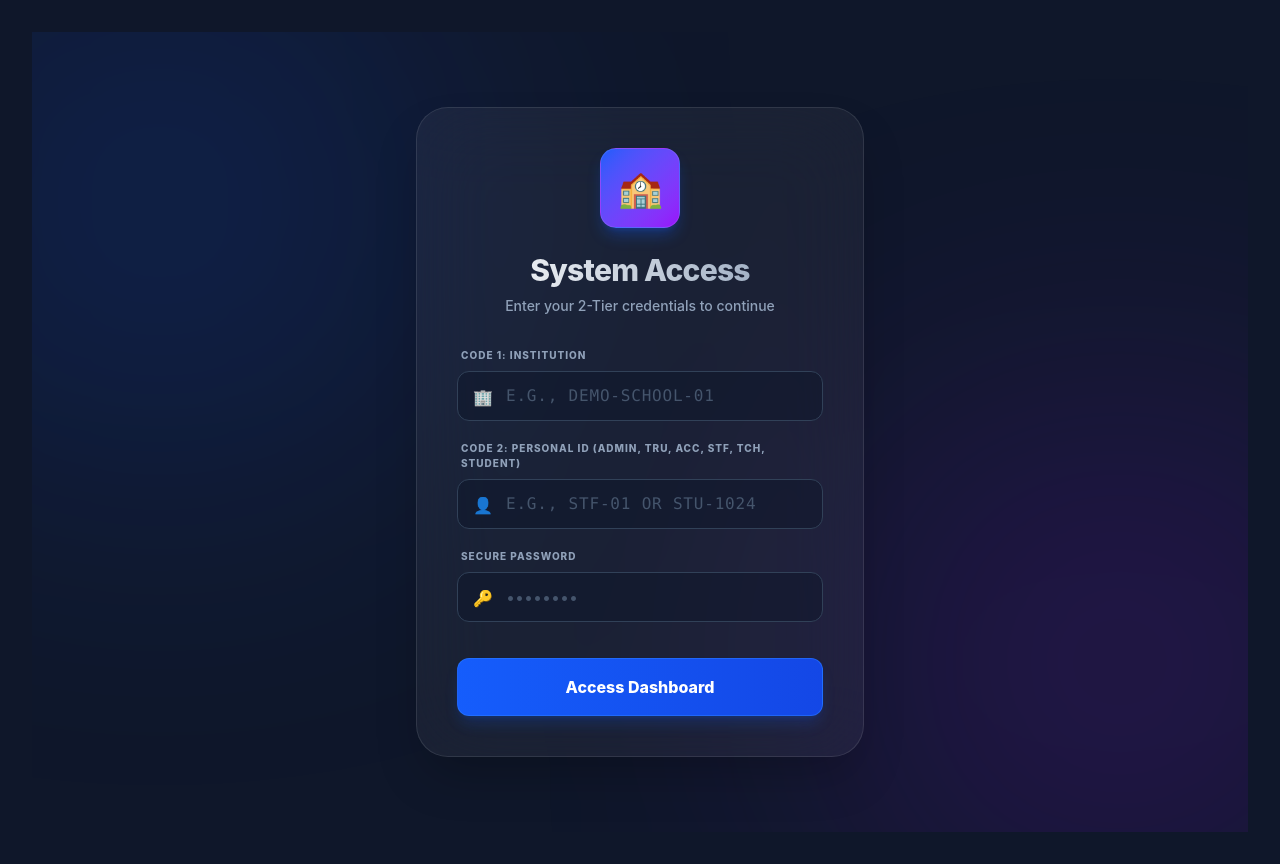
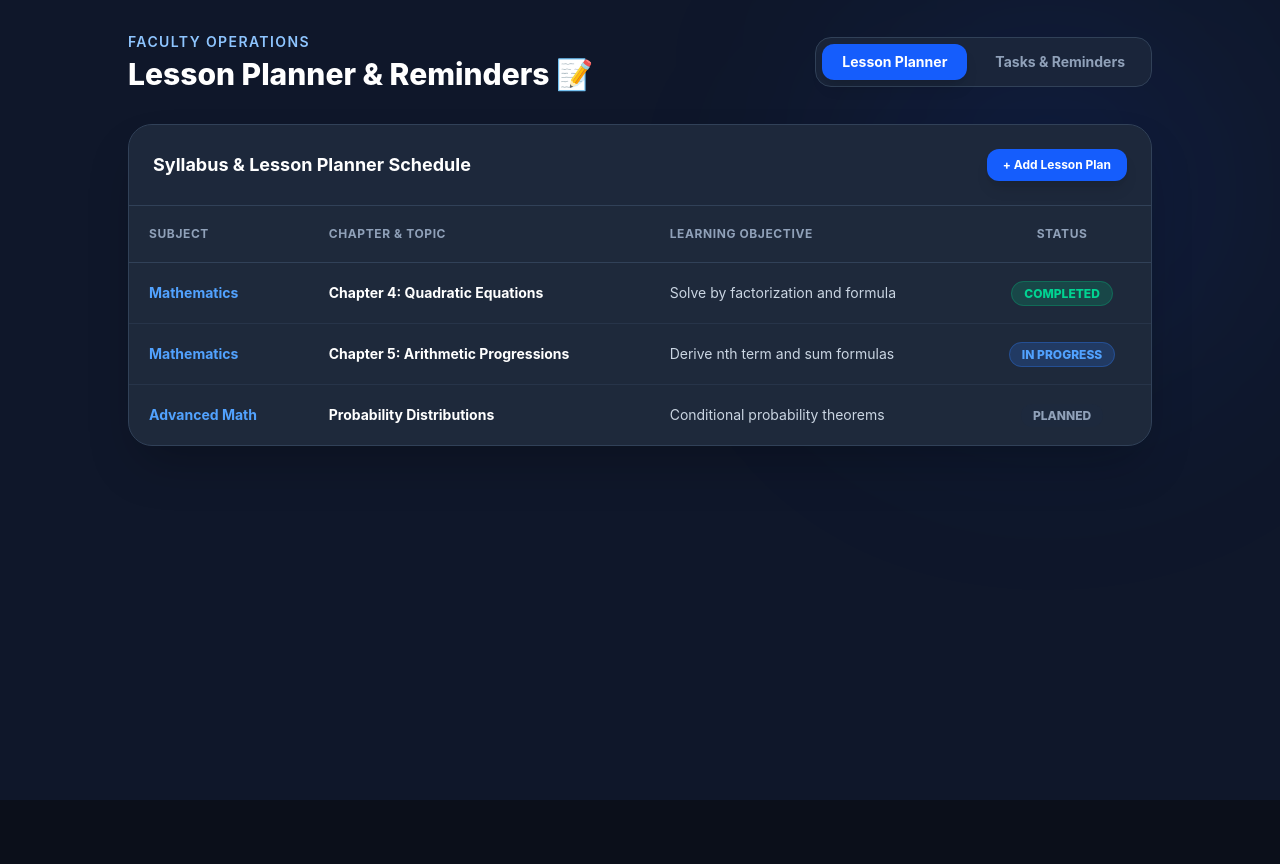
Before and after one commit to sikhakumari011989-stack/school-erp, a React (Vite) app: page /teacher/planner in a window 1280 px wide. Before the commit this address led to /login. After the commit the page ends 800 px from the top, so only its background shows below. Built offline with nearby package versions, Linux system fonts and the light colour scheme.

Commit message:
Added Teacher Lesson Planner and Tasks module

```diff
--- a/src/App.jsx
+++ b/src/App.jsx
@@ -14,7 +14,8 @@ import TeacherDashboard from './pages/TeacherDashboard';
 import TeacherHomework from './pages/TeacherHomework';
 import TeacherAttendance from './pages/TeacherAttendance';
 import TeacherClasses from './pages/TeacherClasses';
-import TeacherAnalytics from './pages/TeacherAnalytics'; // NEW IMPORT
+import TeacherAnalytics from './pages/TeacherAnalytics';
+import TeacherPlanner from './pages/TeacherPlanner'; // NEW IMPORT
 import StudentDashboard from './pages/StudentDashboard';
 import StudentLMS from './pages/StudentLMS';
 import CertificateGenerator from './pages/CertificateGenerator';
@@ -54,7 +55,8 @@ export default function App() {
           <Route path="/teacher/homework" element={<TeacherHomework />} />
           <Route path="/teacher/attendance" element={<TeacherAttendance />} />
           <Route path="/teacher/classes" element={<TeacherClasses />} />
-          <Route path="/teacher/analytics" element={<TeacherAnalytics />} /> {/* NEW ROUTE */}
+          <Route path="/teacher/analytics" element={<TeacherAnalytics />} />
+          <Route path="/teacher/planner" element={<TeacherPlanner />} /> {/* NEW ROUTE */}
 
           <Route path="/student/dashboard" element={<StudentDashboard />} />
           <Route path="/student/lms" element={<StudentLMS />} />
--- a/src/Components/Sidebar.jsx
+++ b/src/Components/Sidebar.jsx
@@ -37,7 +37,8 @@ export default function Sidebar() {
         { name: 'My Classes', path: '/teacher/classes', icon: '🏫' },
         { name: 'Attendance', path: '/teacher/attendance', icon: '✅' },
         { name: 'Homework', path: '/teacher/homework', icon: '📚' },
-        { name: 'Analytics & Papers', path: '/teacher/analytics', icon: '📊' } // NEW LINK
+        { name: 'Analytics & Papers', path: '/teacher/analytics', icon: '📊' },
+        { name: 'Planner & Tasks', path: '/teacher/planner', icon: '📝' } // NEW LINK
       ];
     } else if (user.role === 'student') {
       return [
--- /dev/null
+++ b/src/pages/TeacherPlanner.jsx
@@ -0,0 +1,122 @@
+import React, { useState } from "react";
+
+export default function TeacherPlanner() {
+  const [activeTab, setActiveTab] = useState("planner");
+  const [lessons] = useState([
+    { id: 1, subject: "Mathematics", chapter: "Chapter 4: Quadratic Equations", objective: "Solve by factorization and formula", status: "Completed" },
+    { id: 2, subject: "Mathematics", chapter: "Chapter 5: Arithmetic Progressions", objective: "Derive nth term and sum formulas", status: "In Progress" },
+    { id: 3, subject: "Advanced Math", chapter: "Probability Distributions", objective: "Conditional probability theorems", status: "Planned" }
+  ]);
+  const [tasks, setTasks] = useState([
+    { id: 1, title: "Submit mid-term exam question papers to Principal", due: "Tomorrow, 10:00 AM", completed: false },
+    { id: 2, title: "Evaluate Class 10-A homework submissions", due: "Oct 15, 2026", completed: true },
+    { id: 3, title: "Parent-Teacher consultation meeting preparation", due: "Oct 18, 2026", completed: false }
+  ]);
+
+  const toggleTask = (id) => {
+    setTasks(tasks.map(t => t.id === id ? { ...t, completed: !t.completed } : t));
+  };
+
+  return (
+    <div className="relative text-slate-200 min-h-full pb-10 font-sans">
+      <div className="fixed top-0 right-10 w-96 h-96 bg-blue-600/10 rounded-full blur-[120px] pointer-events-none"></div>
+
+      <div className="relative z-10 max-w-5xl mx-auto">
+        <div className="mb-8 flex justify-between items-center flex-wrap gap-4">
+          <div>
+            <p className="text-blue-300 text-sm font-semibold mb-1 uppercase tracking-widest">Faculty Operations</p>
+            <h1 className="text-3xl font-extrabold text-white">Lesson Planner & Reminders 📝</h1>
+          </div>
+          <div className="flex gap-2 bg-slate-800/80 p-1.5 rounded-2xl border border-slate-700">
+            <button
+              onClick={() => setActiveTab("planner")}
+              className={`px-5 py-2 rounded-xl font-bold text-sm transition-all ${
+                activeTab === "planner" ? "bg-blue-600 text-white shadow-lg" : "text-slate-400 hover:text-white"
+              }`}
+            >
+              Lesson Planner
+            </button>
+            <button
+              onClick={() => setActiveTab("tasks")}
+              className={`px-5 py-2 rounded-xl font-bold text-sm transition-all ${
+                activeTab === "tasks" ? "bg-blue-600 text-white shadow-lg" : "text-slate-400 hover:text-white"
+              }`}
+            >
+              Tasks & Reminders
+            </button>
+          </div>
+        </div>
+
+        {activeTab === "planner" ? (
+          <div className="bg-[#1E293B] border border-slate-700 rounded-3xl shadow-2xl overflow-hidden">
+            <div className="p-6 border-b border-slate-700 bg-slate-800/50 flex justify-between items-center">
+              <h2 className="text-lg font-bold text-white">Syllabus & Lesson Planner Schedule</h2>
+              <button onClick={() => alert("Opening new lesson entry modal...")} className="bg-blue-600 hover:bg-blue-700 text-white font-bold px-4 py-2 rounded-xl text-xs shadow-lg transition-all">
+                + Add Lesson Plan
+              </button>
+            </div>
+            <table className="w-full text-left border-collapse">
+              <thead>
+                <tr className="border-b border-slate-700 text-slate-400 text-xs uppercase tracking-wider">
+                  <th className="p-5">Subject</th>
+                  <th className="p-5">Chapter & Topic</th>
+                  <th className="p-5">Learning Objective</th>
+                  <th className="p-5 text-center">Status</th>
+                </tr>
+              </thead>
+              <tbody className="divide-y divide-slate-700/50 text-sm">
+                {lessons.map((l) => (
+                  <tr key={l.id} className="hover:bg-slate-800/30 transition-colors">
+                    <td className="p-5 font-bold text-blue-400">{l.subject}</td>
+                    <td className="p-5 font-bold text-white">{l.chapter}</td>
+                    <td className="p-5 text-slate-300">{l.objective}</td>
+                    <td className="p-5 text-center">
+                      <span className={`px-3 py-1 rounded-full text-xs font-extrabold uppercase ${
+                        l.status === 'Completed' ? 'bg-emerald-500/20 text-emerald-400 border border-emerald-500/30' :
+                        l.status === 'In Progress' ? 'bg-blue-500/20 text-blue-400 border border-blue-500/30' :
+                        'bg-slate-800 text-slate-400'
+                      }`}>
+                        {l.status}
+                      </span>
+                    </td>
+                  </tr>
+                ))}
+              </tbody>
+            </table>
+          </div>
+        ) : (
+          <div className="bg-[#1E293B] border border-slate-700 rounded-3xl shadow-2xl overflow-hidden">
+            <div className="p-6 border-b border-slate-700 bg-slate-800/50 flex justify-between items-center">
+              <h2 className="text-lg font-bold text-white">Faculty Tasks & Reminders</h2>
+              <button onClick={() => alert("Opening task creation modal...")} className="bg-blue-600 hover:bg-blue-700 text-white font-bold px-4 py-2 rounded-xl text-xs shadow-lg transition-all">
+                + New Task
+              </button>
+            </div>
+            <div className="divide-y divide-slate-700/50">
+              {tasks.map((t) => (
+                <div key={t.id} className="p-6 flex justify-between items-center hover:bg-slate-800/30 transition-colors">
+                  <div className="flex items-center gap-4">
+                    <input
+                      type="checkbox"
+                      checked={t.completed}
+                      onChange={() => toggleTask(t.id)}
+                      className="w-5 h-5 rounded border-slate-700 text-blue-600 focus:ring-blue-500 cursor-pointer"
+                    />
+                    <div>
+                      <h3 className={`text-base font-bold ${t.completed ? 'line-through text-slate-500' : 'text-white'}`}>{t.title}</h3>
+                      <p className="text-xs text-orange-400 font-semibold mt-1">Due: {t.due}</p>
+                    </div>
+                  </div>
+                  <span className={`px-3 py-1 rounded-full text-xs font-bold uppercase ${t.completed ? 'bg-slate-800 text-slate-500' : 'bg-blue-500/20 text-blue-400 border border-blue-500/30'}`}>
+                    {t.completed ? 'Finished' : 'Pending'}
+                  </span>
+                </div>
+              ))}
+            </div>
+          </div>
+        )}
+
+      </div>
+    </div>
+  );
+}
```
